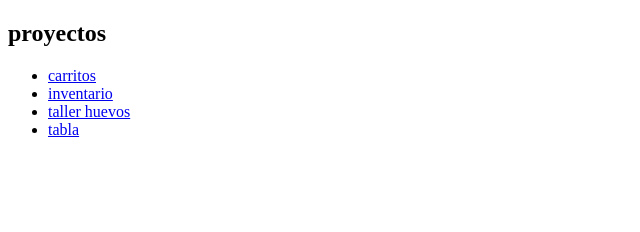
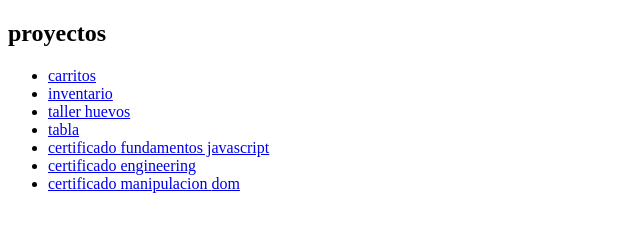
Before and after one commit to murcialancheros5-del/listas-logo, a plain HTML site: page trabajos_profejorge/index.html in a window 1280 px wide. Shown: the whole page, without its empty margins (0-640 px from the left). Drawn offline with Linux system fonts and the light colour scheme.

```diff
--- a/trabajos_profejorge/index.html
+++ b/trabajos_profejorge/index.html
@@ -23,6 +23,18 @@
             <a href="https://murcialancheros5-del.github.io/listas-logo/tarea_tabla
 /index.html">tabla</a>
         </li>
+         <li>
+            <a href="https://murcialancheros5-del.github.io/listas-logo/certificados
+/diploma.jpg">certificado fundamentos javascript</a>
+        </li>
+         <li>
+            <a href="https://murcialancheros5-del.github.io/listas-logo/certificados
+/diploma (1).jpg">certificado engineering</a>
+        </li>
+         <li>
+            <a href="https://murcialancheros5-del.github.io/listas-logo/certificados
+/diploma (2).jpg">certificado manipulacion <del></del> dom </a>
+        </li>
     </ul>
 </body>
 </html>
```
